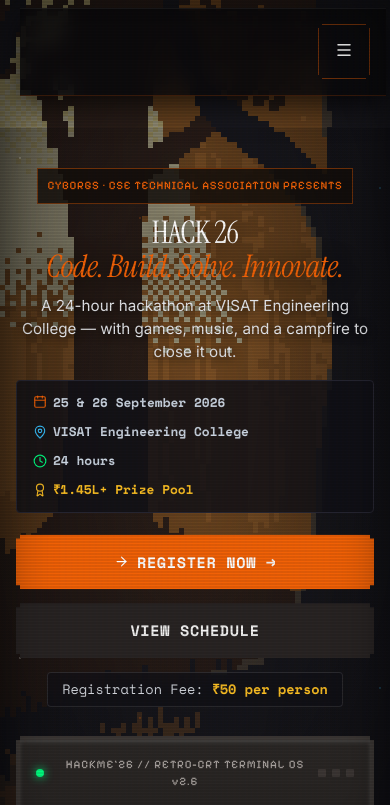
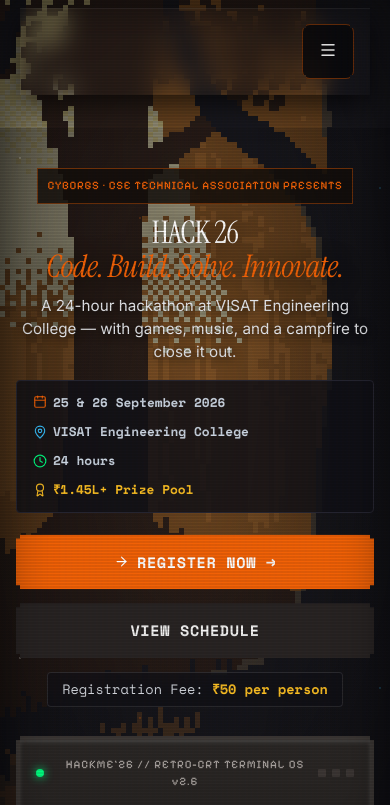
Before and after one commit to chsrikar/hackme-26, a React (Vite) app: page / in a window 390 px wide. Shown: the top 805 px of the page. Built offline with nearby package versions, Linux system fonts and the light colour scheme; a web font is replaced by a local one.

Commit message:
fix: hide navbar completely on mobile, show only floating hamburger menu button

```diff
--- a/src/styles/global.css
+++ b/src/styles/global.css
@@ -305,57 +305,34 @@
 }
 
 @media (max-width: 860px) {
-  .overmind-nav-left {
-    display: none;
+  .overmind-nav-left,
+  .overmind-nav-center {
+    display: none !important;
   }
 
   .overmind-header {
     position: fixed;
-    top: 0;
-    left: 0;
-    right: 0;
+    top: 16px;
+    right: 16px;
+    left: auto;
+    width: auto;
     padding: 0;
     z-index: 1000;
     background: transparent;
   }
 
   .overmind-nav-container {
-    padding: 10px 16px;
-    background: rgba(10, 10, 12, 0.85);
-    backdrop-filter: blur(10px);
-    -webkit-backdrop-filter: blur(10px);
+    padding: 0;
+    background: transparent;
     border: none;
-    border-bottom: 1px solid rgba(242, 98, 7, 0.2);
     border-radius: 0;
     clip-path: none;
     display: flex;
     align-items: center;
-    justify-content: space-between;
-    gap: 8px;
+    justify-content: flex-end;
   }
 
-  .overmind-nav-center {
-    position: static;
-    transform: none;
-    flex: 1;
-    display: flex;
-    justify-content: flex-start;
-  }
-
-  .overmind-nav-center a {
-    gap: 6px !important;
-  }
-
-  .overmind-nav-center svg {
-    width: 24px !important;
-    height: 24px !important;
-  }
-
-  .overmind-nav-center span {
-    font-size: 0.85rem !important;
-  }
-
-  /* Hide Register button on mobile - will show in menu */
+  /* Hide Register button on mobile */
   .overmind-nav-right > a,
   .overmind-nav-right > .pixel-btn-wrap {
     display: none !important;
@@ -363,51 +340,52 @@
 
   .overmind-mobile-toggle {
     display: flex !important;
-    background: transparent;
+    background: rgba(10, 10, 12, 0.85);
+    backdrop-filter: blur(10px);
+    -webkit-backdrop-filter: blur(10px);
     border: 1px solid rgba(242, 98, 7, 0.4);
-    padding: 8px;
-    border-radius: 4px;
+    padding: 12px;
+    border-radius: 8px;
     cursor: pointer;
+    box-shadow: 0 4px 12px rgba(0, 0, 0, 0.3);
   }
 
   .overmind-mobile-toggle:hover {
-    background: rgba(242, 98, 7, 0.2);
+    background: rgba(242, 98, 7, 0.3);
     border-color: rgba(242, 98, 7, 0.6);
   }
 
   .overmind-nav-right {
     display: flex;
     gap: 0;
-    order: 2;
   }
 
   .overmind-mobile-menu {
     position: fixed;
-    top: 50px;
+    top: 0;
     left: 0;
     right: 0;
+    bottom: 0;
     margin-top: 0;
-    background: rgba(10, 10, 12, 0.95);
-    backdrop-filter: blur(10px);
-    -webkit-backdrop-filter: blur(10px);
+    background: rgba(10, 10, 12, 0.98);
+    backdrop-filter: blur(20px);
+    -webkit-backdrop-filter: blur(20px);
     border: none;
-    border-bottom: 2px solid rgba(242, 98, 7, 0.4);
-    padding: 16px;
+    padding: 60px 24px 24px;
     clip-path: none;
-    max-height: calc(100vh - 50px);
     overflow-y: auto;
-    z-index: 999;
+    z-index: 998;
   }
 
   .overmind-mobile-menu .nav-pixel-link {
     background: rgba(255, 255, 255, 0.05);
-    padding: 14px 16px;
-    margin-bottom: 8px;
-    border-radius: 6px;
+    padding: 16px 20px;
+    margin-bottom: 12px;
+    border-radius: 8px;
     display: flex;
     align-items: center;
     text-align: left;
-    font-size: 0.95rem;
+    font-size: 1rem;
     color: #fff;
     text-decoration: none;
     transition: all 0.2s;
@@ -418,12 +396,12 @@
   .overmind-mobile-menu .nav-pixel-link.active {
     background: rgba(242, 98, 7, 0.2);
     border-color: rgba(242, 98, 7, 0.4);
-    transform: translateX(4px);
+    transform: translateX(6px);
   }
 
-  /* Adjust body padding for fixed header */
+  /* No body padding needed */
   body {
-    padding-top: 50px;
+    padding-top: 0;
   }
 
   /* Hide WebPet on mobile */
```
